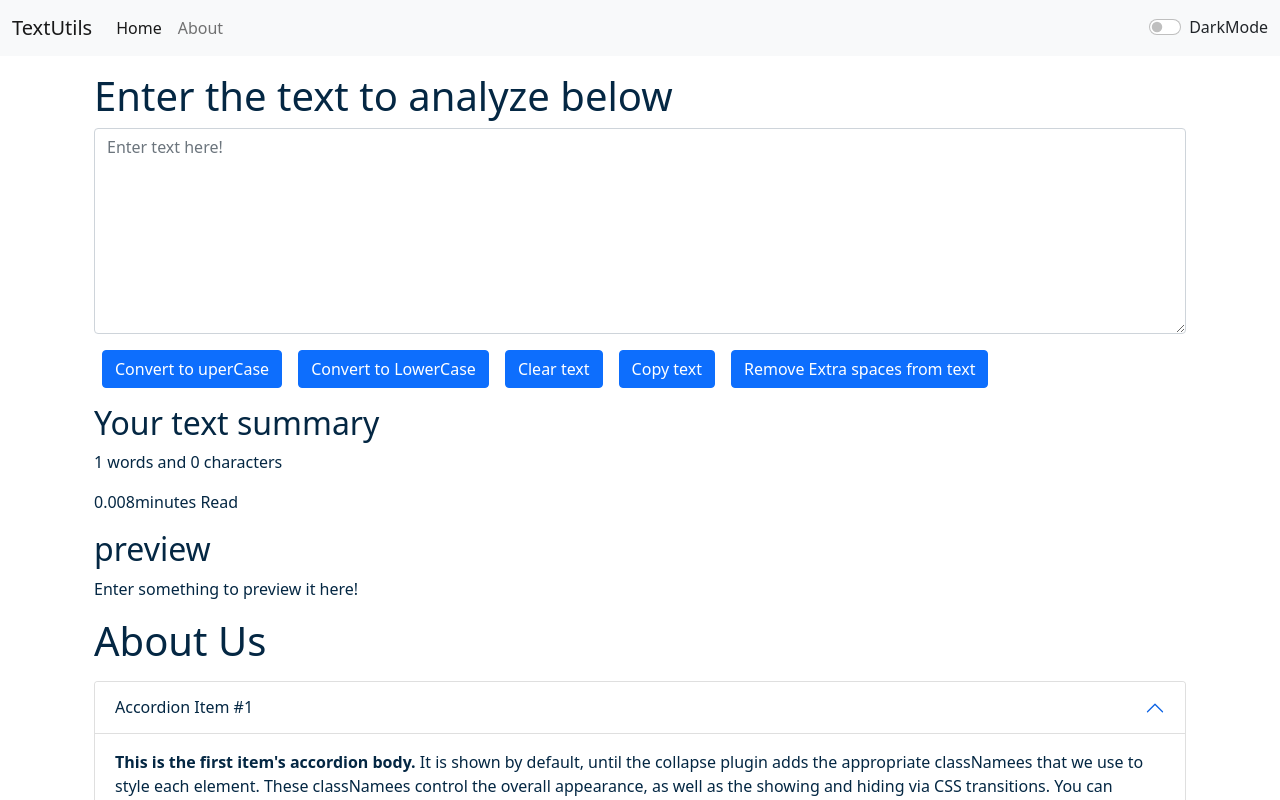
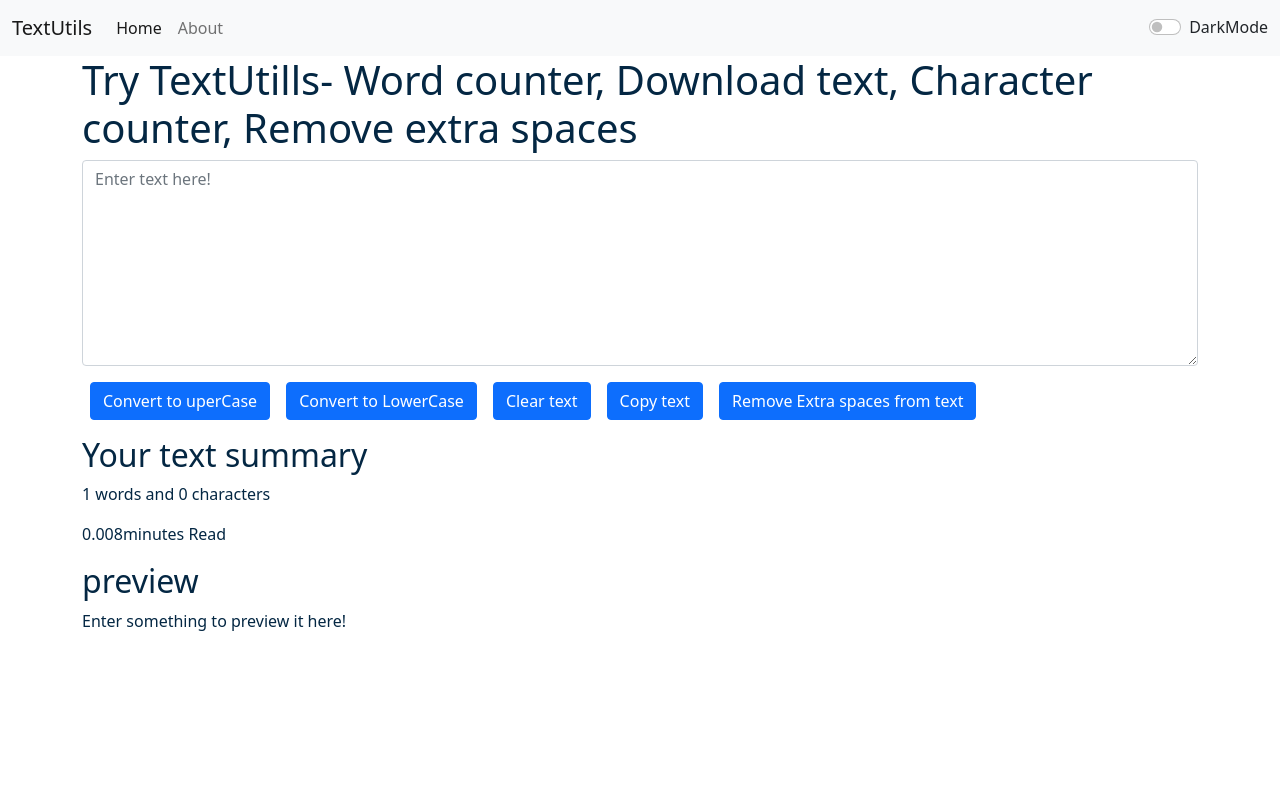
Before and after one commit to Numan381/textutils, a React (Create React App) app: page / in a window 1280 px wide. Shown: the top 800 px of the page. Built offline with nearby package versions, Linux system fonts and the light colour scheme.

Commit message:
Update App.js
Signed-off-by: Numan381 <157959770+Numan381@users.noreply.github.com>

```diff
--- a/src/App.js
+++ b/src/App.js
@@ -1,48 +1,89 @@
-import './App.css';
-import Navbar from './components/Navbar';
-import TextForm from './components/TextForm';
-import About from './components/About';
-import Alert from './components/Alert';
-import React, { useState } from 'react';
-
-
+import "./App.css";
+import Navbar from "./components/Navbar";
+import TextForm from "./components/TextForm";
+import About from "./components/About";
+import Alert from "./components/Alert";
+import React, { useState } from "react";
+import {
+  Outlet,
+  createBrowserRouter,
+  RouterProvider,
+} from "react-router-dom";
 
 function App() {
-  const [mode, setMode] = useState('light');
-  const [alert, setAlert]=useState(null);
-  const showAlert =(message, type)=>{
+  const [mode, setMode] = useState("light");
+  const [alert, setAlert] = useState(null);
+  const showAlert = (message, type) => {
     setAlert({
-      msg:message,
-      type:type
-     })
+      msg: message,
+      type: type,
+    });
     setTimeout(() => {
       setAlert(null);
     }, 2000);
+  };
+  const removeBodyClasses =()=>{
+    document.body.classList.remove('bg-light')
+    document.body.classList.remove('bg-dark')
+    document.body.classList.remove('bg-warning')
+    document.body.classList.remove('bg-danger')
+    document.body.classList.remove('bg-success')
   }
-  const toggleMode =()=>{
-    if(mode=== 'light'){
-      setMode('dark');
-      document.body.style.backgroundColor ='#042743';
-      showAlert("Dark mode has been enabled", "success")
-      document.title = 'TextUtils - Dark Mode';
+  const toggleMode = (cls) => {
+    removeBodyClasses();
+    console.log(cls)
+    document.body.classList.add('bg-'+cls)
+    if (mode === "light") {
+      setMode("dark");
+      document.body.style.backgroundColor = "#042743";
+      showAlert("Dark mode has been enabled", "success");
+      } else {
+      setMode("light");
+      document.body.style.backgroundColor = "white";
+      showAlert("Light mode has been enabled", "success");
       }
-    else{
-      setMode ('light');
-      document.body.style.backgroundColor ='white';
-      showAlert("Light mode has been enabled", "success")
-      document.title = 'TextUtils - Light Mode'
-    }
-  }
+  };
+  const router = createBrowserRouter([{},
+    {
+      path: "/",
+      element: (
+        <div>
+          <Navbar title="TextUtils" mode={mode} toggleMode={toggleMode} />
+          <Alert alert={alert} />
+          <div>
+            <Outlet />
+          </div>
+        </div>
+      ),
+      children: [
+        {
+          path: "/",
+          index: true,
+          element: (
+            <TextForm
+              showAlert={showAlert}
+              heading="Try TextUtills- Word counter, Download text, Character counter, Remove extra spaces"
+              mode={mode}
+            />
+          ),
+        },
+        { path: "/about", element: <About mode={mode} /> },
+      ],
+    },
+  ]);
   return (
+    <>
+      {/* <Navbar title="TextUtils"  mode={mode} toggleMode={toggleMode} />
+<Alert alert = {alert}/> */}
+      <RouterProvider router={router} />
+      {/* <div className="container my-3">
+  <Routes>
 
-<>
-<Navbar title="TextUtils"  mode={mode} toggleMode={toggleMode} />
-{/* <Navbar/> */}
-<Alert alert = {alert}/>
-<div className="container my-3">
-<TextForm  showAlert={showAlert} heading="Enter the text to analyze below" mode={mode} />
-<About mode={mode} />
-</div>
+<Route path='/' element={<TextForm  showAlert={showAlert} heading="Enter the text to analyze below" mode={mode} />}/>
+<Route path='/about' element={<About mode={mode} />}/>
+  </Routes>
+
+</div> */}
     </>
   );
 }
```
Lines whose indentation alone changed are shown as unchanged.
